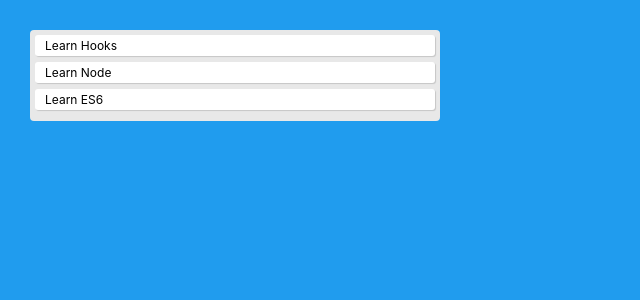
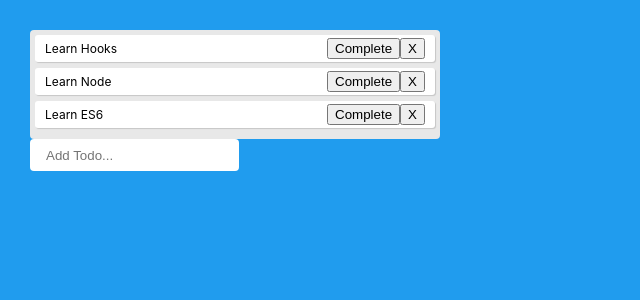
Before and after one commit to dsanderson90/reacthooks-todo, a React (Create React App) app: page / in a window 1280 px wide. Shown: the top 300 px of the page, without its empty margins (0-640 px from the left). Built offline with nearby package versions, Linux system fonts and the light colour scheme.

Commit message:
finished basic todo app

```diff
--- a/src/App.css
+++ b/src/App.css
@@ -24,7 +24,6 @@
 }
 
 .input {
-  width: 100%;
   box-sizing: border-box;
   border: 0;
   border-radius: 4px;
--- a/src/App.js
+++ b/src/App.js
@@ -1,11 +1,44 @@
 import React, { useState } from 'react';
 import './App.css';
 
+function TodoForm( {addTodo} ) {
+  const [value, setValue] = useState('');
 
-function Todo({ todo, index }) {
+  const handleSubmit = e => {
+    e.preventDefault();
+    if(!value) return;
+    addTodo(value);
+    setValue(' ')
+  }
+  return (
+    <form onSubmit={handleSubmit}>
+      <input
+        type='text'
+        className='input'
+        value={value}
+        placeholder='Add Todo...'
+        onChange={e => setValue(e.target.value)}
+      />
+    </form>
+  );
+}
+
+function Todo({ todo, index, completeTodo, removeTodo }) {
   return(
-    <div className='todo'>
+    <div
+      className='todo'
+      style={{textDecoration: todo.isCompleted ? 'line-through': ''}}>
       { todo.text }
+      <div>
+        <button
+          onClick={() => completeTodo(index)}>
+          Complete
+        </button>
+        <button
+          onClick={() => removeTodo(index)}>
+          X
+        </button>
+      </div>
     </div>
   )
 }
@@ -25,11 +58,29 @@
       isCompleted: false
     }
   ])
+
+  const addTodo = text => {
+    const newTodos = [...todos, { text }]
+    setTodos(newTodos)
+  }
+
+  const completeTodo = index => {
+    const newTodos = [...todos];
+    newTodos[index].isCompleted = !newTodos[index].isCompleted;
+    setTodos(newTodos);
+  }
+
+  const removeTodo = index => {
+    const newTodos = [...todos];
+    newTodos.splice(index, 1)
+    setTodos(newTodos);
+  }
   return (
     <div className='app'>
       <div className='todo-list'>
-        {todos.map((todo, i) => <Todo key={i} index={i} todo={todo} />)}
+        {todos.map((todo, i) => <Todo key={i} index={i} todo={todo} completeTodo={completeTodo} removeTodo={removeTodo}/>)}
       </div>
+      <TodoForm addTodo={addTodo}/>
     </div>
   );
 }
```
